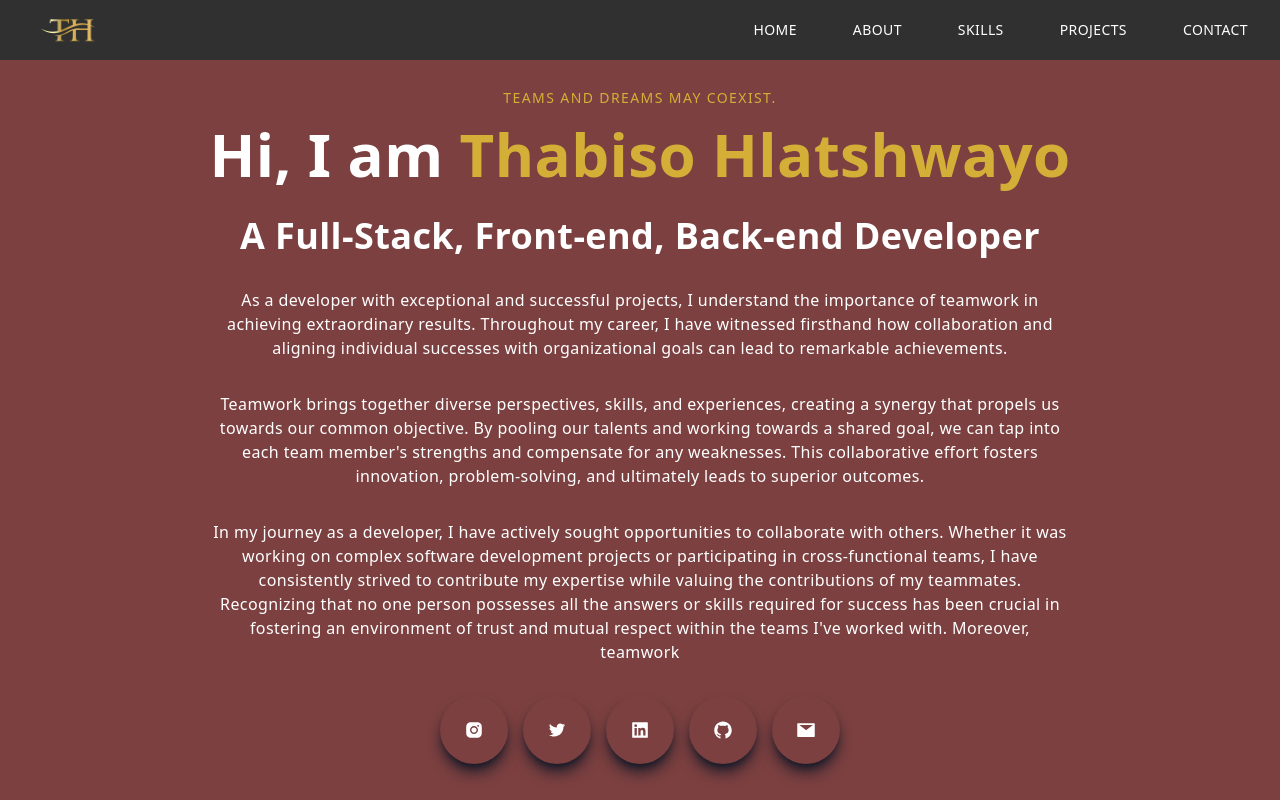
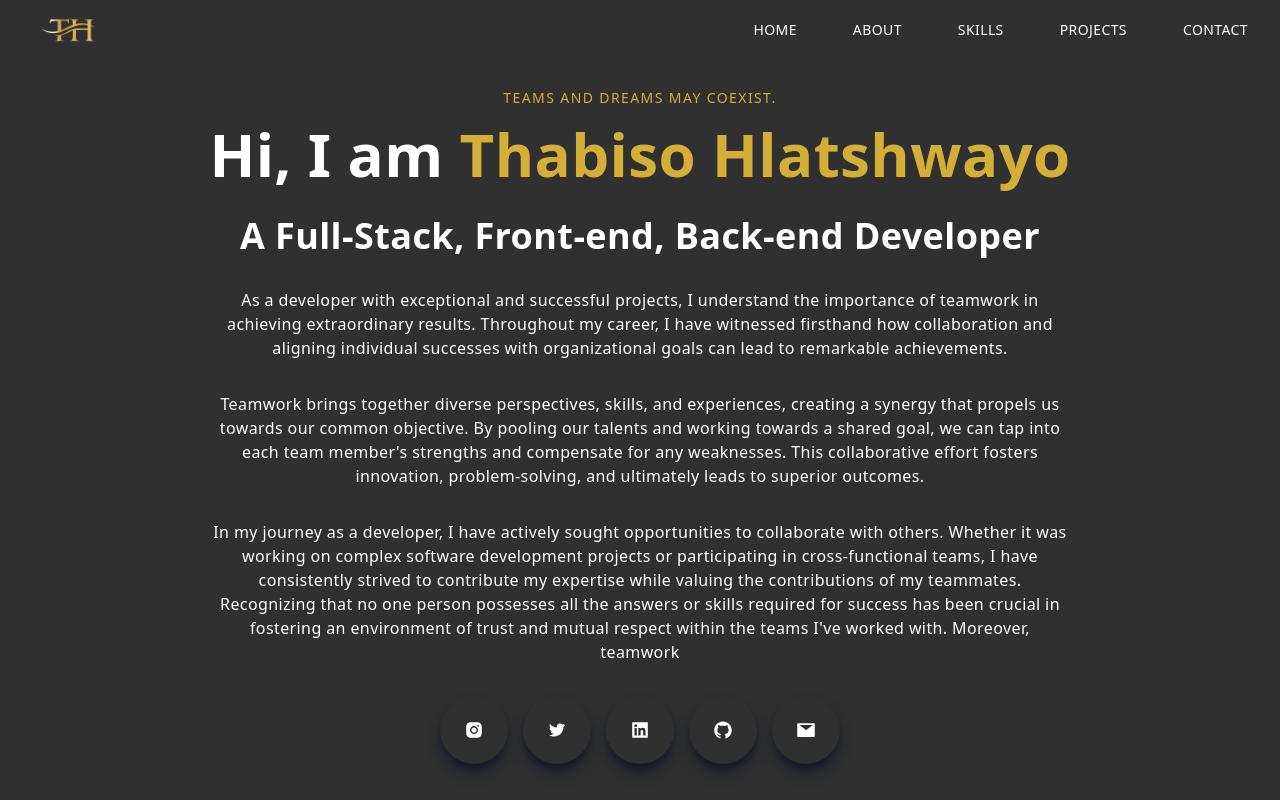
Before and after one commit to Thabiso-007/thabiso-hlatshwayo, a Next.js app: page / in a window 1280 px wide. Shown: the top 800 px of the page. Built offline with nearby package versions, Linux system fonts and the light colour scheme.

Commit message:
Changed the background color

```diff
--- a/styles/globals.css
+++ b/styles/globals.css
@@ -8,7 +8,7 @@ html {
 
 @layer base {
   body {
-    @apply bg-[#7c4040] text-white tracking-wide
+    @apply bg-[#303030] text-white tracking-wide
   }
 
   h1, h2, h3, h4, h5, h6 {
```
